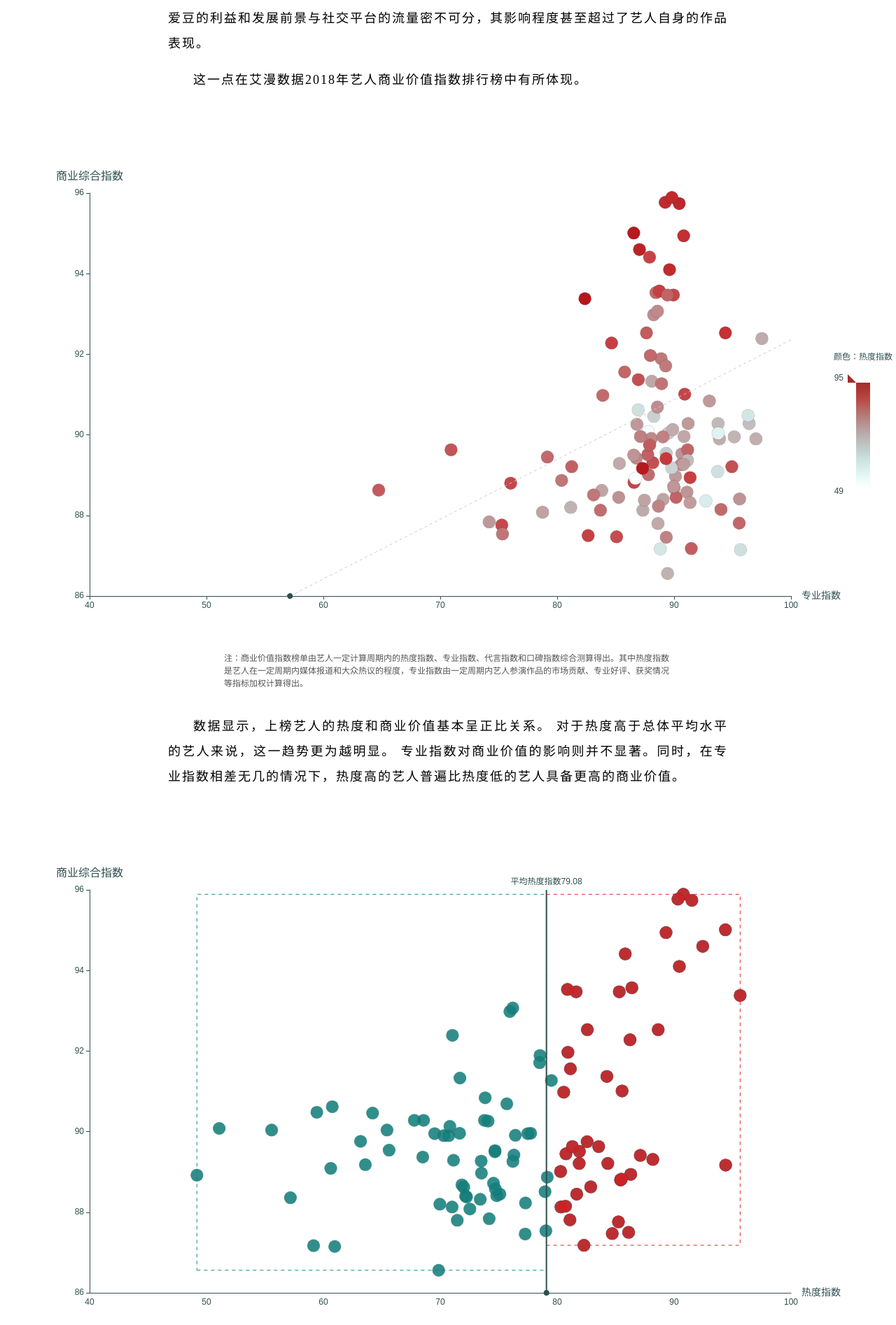
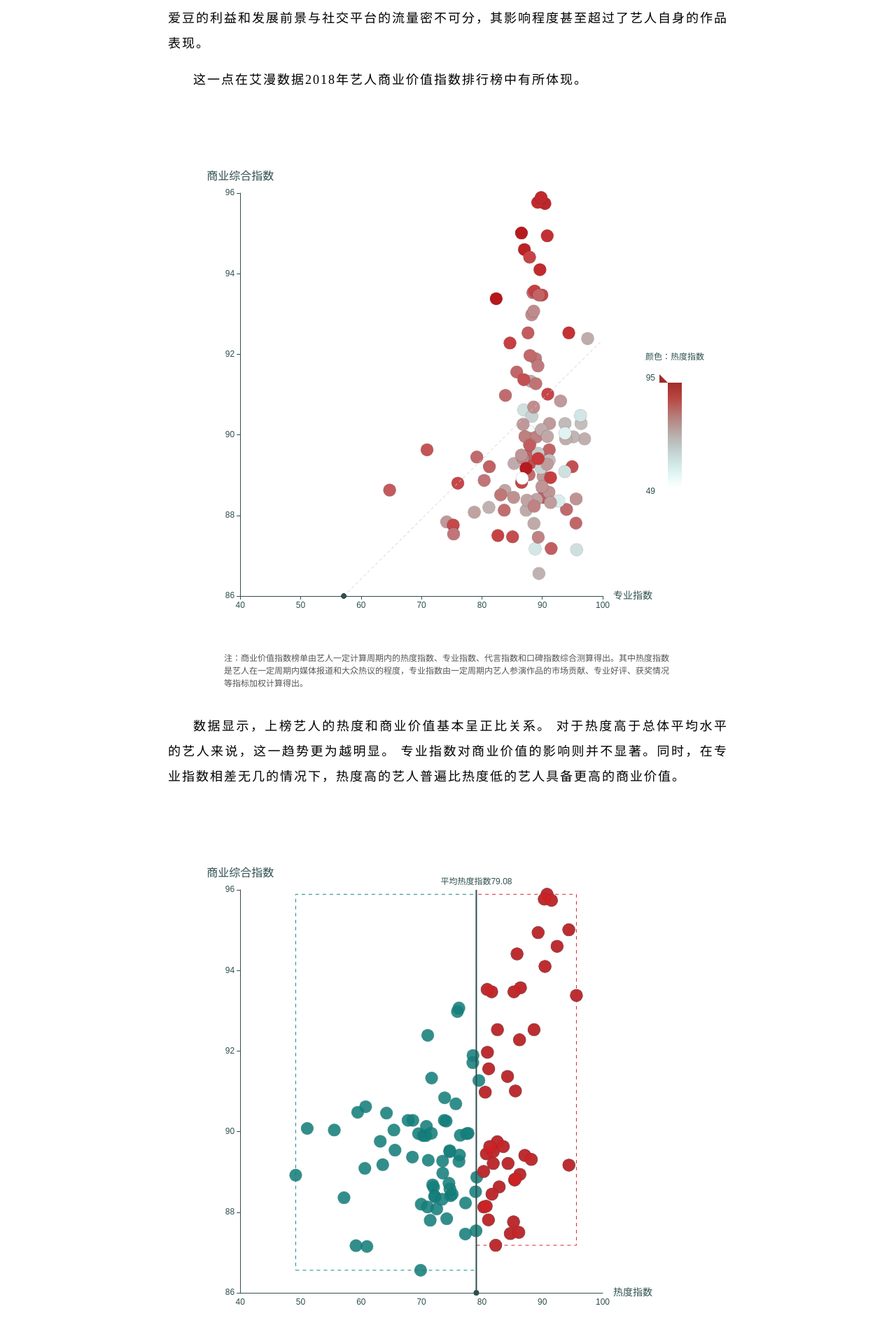
Before and after one commit to hijackdude/liuliang, a plain HTML site: page index.html in a window 1280 px wide. Shown: the part 8846-10740 px from the top of the page at 70% size. Drawn offline with nearby package versions, Linux system fonts and the light colour scheme; files whose address does not match are found by name.

Commit message:
Update index.html

```diff
--- a/index.html
+++ b/index.html
@@ -317,7 +317,7 @@ height: 100vh}
                     这一点在艾漫数据2018年艺人商业价值指数排行榜中有所体现。
             </p>
 
-<div id="zhuanyeshangye" style="width:100vw; height:100vh;margin: 0 auto">
+<div id="zhuanyeshangye" style="width:58vw; height:100vh;margin: 0 auto">
 
 </div><div class="notes">注：商业价值指数榜单由艺人一定计算周期内的热度指数、专业指数、代言指数和口碑指数综合测算得出。其中热度指数是艺人在一定周期内媒体报道和大众热议的程度，专业指数由一定周期内艺人参演作品的市场贡献、专业好评、获奖情况等指标加权计算得出。</div>
 
@@ -327,7 +327,7 @@ height: 100vh}
                         对于热度高于总体平均水平的艺人来说，这一趋势更为越明显。
                         专业指数对商业价值的影响则并不显著。同时，在专业指数相差无几的情况下，热度高的艺人普遍比热度低的艺人具备更高的商业价值。
                 </p>
-            <div id="redushangye" style="width: 100vw; height:100vh;margin: 0 auto"></div>
+            <div id="redushangye" style="width: 58vw; height:100vh;margin: 0 auto"></div>
                 <p class="prose">
                         第三方数据监测机构ADMater发布的《2018年代言人营销指数排行榜》中也指出，
                        <font color="#f19601"> 相比于作品曝光，社交平台的讨论度更有利于助力品牌宣传</font>。某广告公司的Digital组工作人员向我们道出了其中的逻辑：这符合品牌在社交平台推广时的需求。目前，品牌在微博上与明星进行推广合作，多会让明星在自己的微博上发布品牌广告，同时会建立“超级话题”汇总品牌推广相关信息。粉丝通过转发明星微博，评论超级话题，可能令品牌推广话题的阅读量动辄能达到上千万破亿，商家的宣传效果与明星粉丝的转发力度捆绑在了一起，偶像流量数据高了，自然有更多与商家合作的机会。
```
